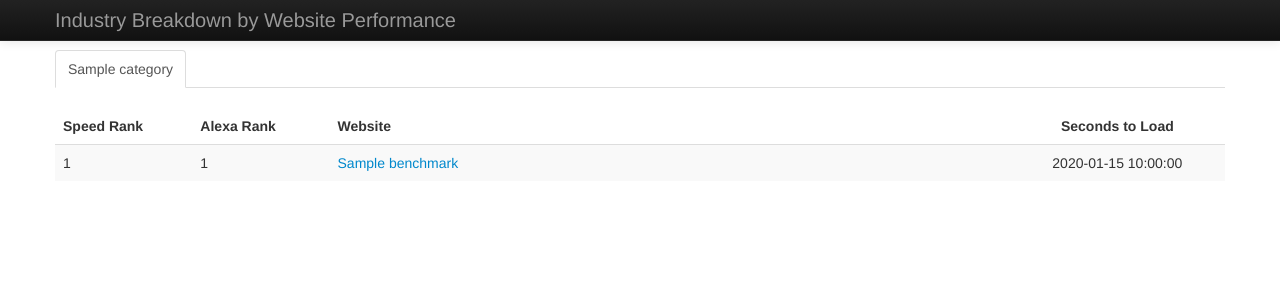
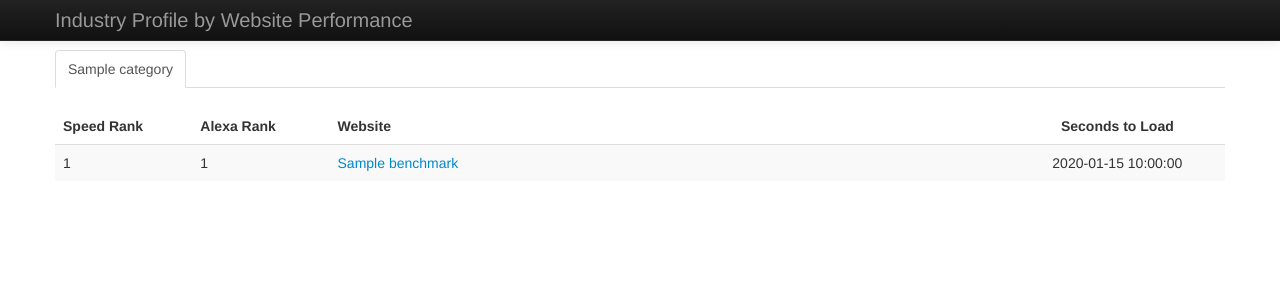
Before and after one commit to caspowa/fastrunet, a Flask app: template src/templates/index.html in a window 1280 px wide. Shown: the top 300 px of the page. Run offline with Flask 2, Linux system fonts and the light colour scheme; the template is opened without the code that fills it: most values are stand-ins (such as "Sample title", 1, 10 or a date in 2020); some libraries are stand-ins or nearby versions.

Commit message:
change header slogan

```diff
--- a/src/templates/includes/header.html
+++ b/src/templates/includes/header.html
@@ -1,7 +1,7 @@
 <div class="navbar navbar-inverse navbar-fixed-top">
     <div class="navbar-inner">
         <div class="container">
-            <a class="brand" href="/">Industry Breakdown by Website Performance</a>
+            <a class="brand" href="/">Industry Profile by Website Performance</a>
         </div>
     </div>
 </div>
```
